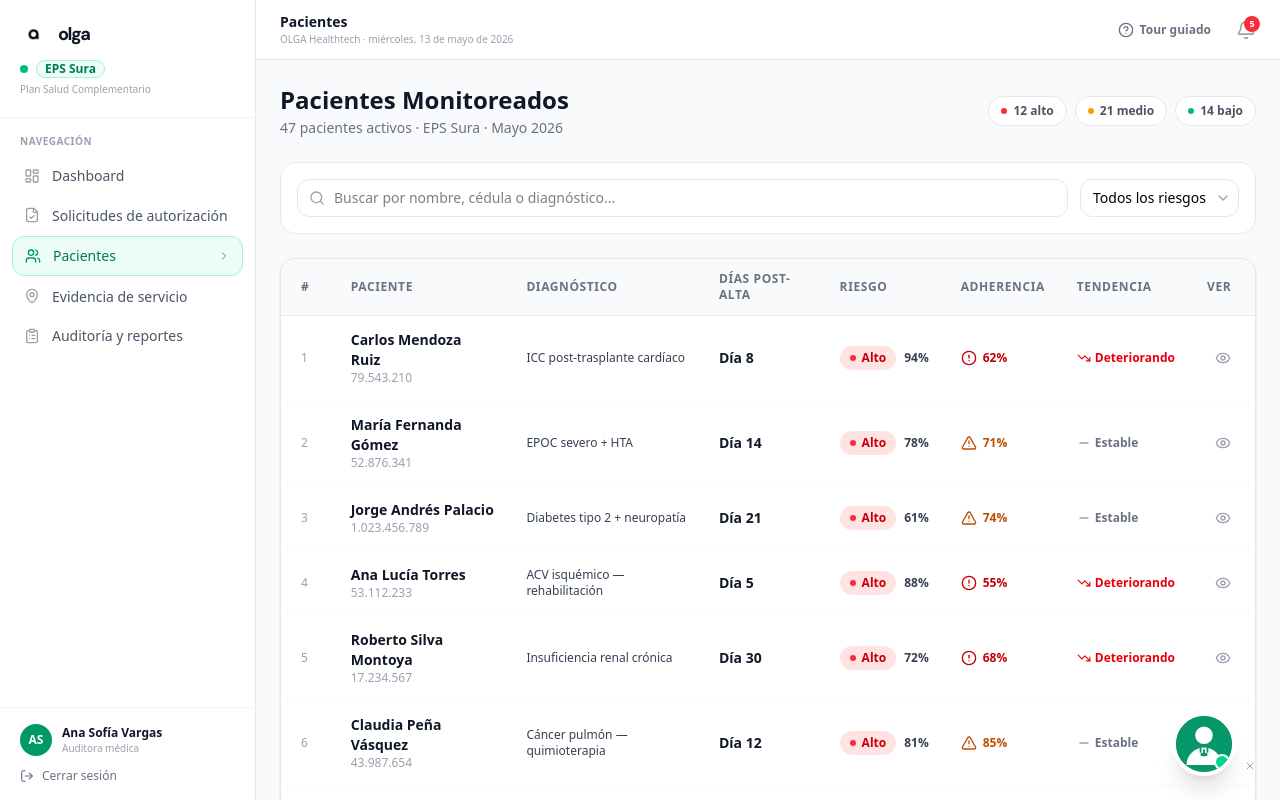
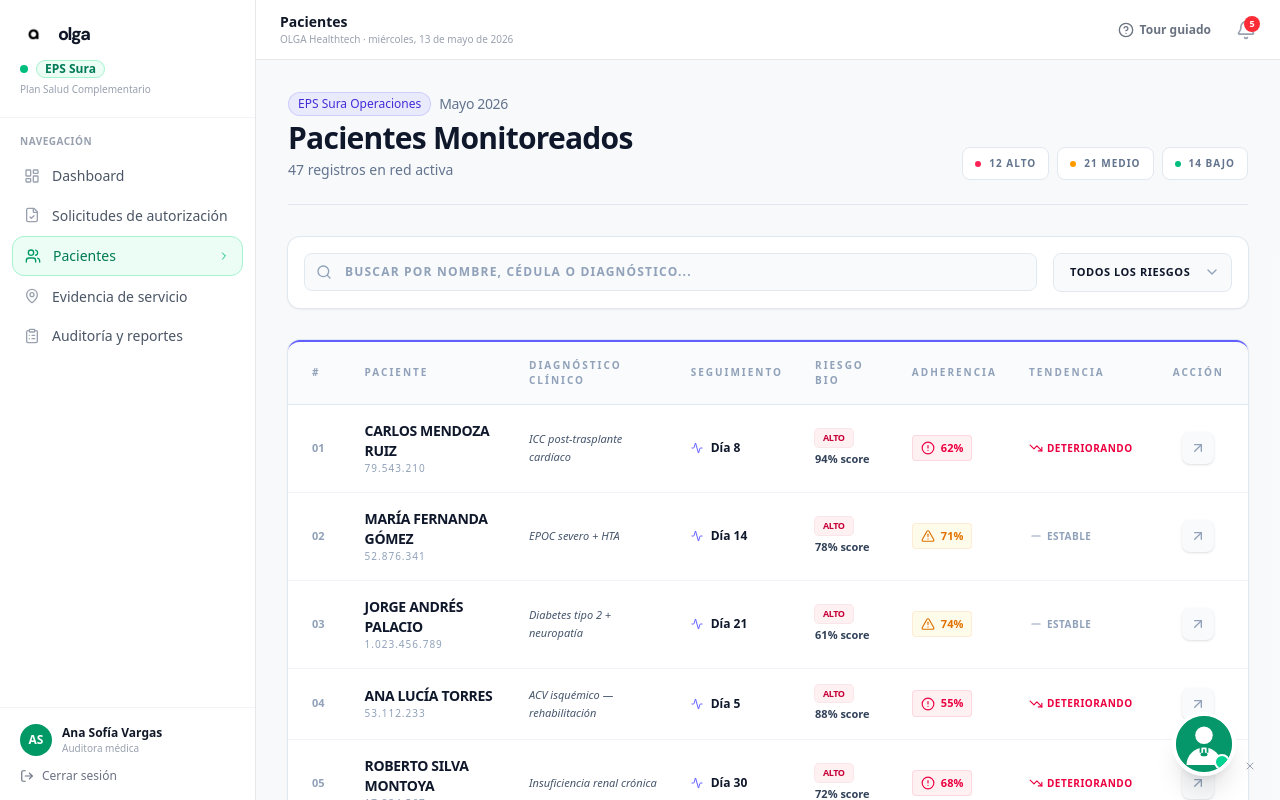
Before and after one commit to ximenabaquero/frontpruebarepositorio, a Next.js app: page /pacientes in a window 1280 px wide. Shown: the top 800 px of the page. Built offline with nearby package versions, Linux system fonts and the light colour scheme; no server answers; a web font is replaced by a local one.

Commit message:
estilos pacientes lista

```diff
--- a/src/features/pacientes-pagador/PacientesListPage.tsx
+++ b/src/features/pacientes-pagador/PacientesListPage.tsx
@@ -11,33 +11,38 @@ import {
   Minus,
   CheckCircle2,
   AlertTriangle,
-  AlertCircle
+  AlertCircle,
+  Activity,
+  ArrowUpRight
 } from "lucide-react";
 import { usePagination } from "@/utils/usePagination";
 import PaginationBar from "@/components/PaginationBar";
 import { pacientesPagador, type Riesgo, type Tendencia } from "@/data/mock/pacientes";
 
 const RIESGO_STYLES: Record<Riesgo, { bg: string; text: string; dot: string; label: string }> = {
-  alto:  { bg: "bg-red-100",     text: "text-red-700",     dot: "bg-red-500",     label: "Alto"  },
-  medio: { bg: "bg-amber-100",  text: "text-amber-700",  dot: "bg-amber-500",  label: "Medio" },
-  bajo:  { bg: "bg-emerald-100",text: "text-emerald-700",dot: "bg-emerald-500",label: "Bajo"  },
+  alto:   { bg: "bg-rose-50",     text: "text-rose-700",     dot: "bg-rose-500",     label: "Alto"  },
+  medio:  { bg: "bg-amber-50",    text: "text-amber-700",    dot: "bg-amber-500",    label: "Medio" },
+  bajo:   { bg: "bg-emerald-50",  text: "text-emerald-700",  dot: "bg-emerald-500",  label: "Bajo"  },
 };
 
 function AdherenciaBadge({ pct }: { pct: number }) {
   let Icon = AlertCircle;
-  let color = "text-red-700";
+  let color = "text-rose-600";
+  let bg = "bg-rose-50";
 
   if (pct >= 90) {
     Icon = CheckCircle2;
-    color = "text-emerald-700";
+    color = "text-emerald-600";
+    bg = "bg-emerald-50";
   } else if (pct >= 70) {
     Icon = AlertTriangle;
-    color = "text-amber-700";
+    color = "text-amber-600";
+    bg = "bg-amber-50";
   }
 
   return (
-    <span className={`text-xs font-bold ${color} flex items-center gap-1.5`}>
-      <Icon className="w-4 h-4" />
+    <span className={`text-[11px] font-bold ${color} ${bg} px-2 py-1 rounded border border-current/10 flex items-center gap-1.5 w-fit`}>
+      <Icon className="w-3.5 h-3.5" />
       <span>{pct}%</span>
     </span>
   );
@@ -45,17 +50,17 @@ function AdherenciaBadge({ pct }: { pct: number }) {
 
 function TendenciaBadge({ t }: { t: Tendencia }) {
   if (t === "mejorando") return (
-    <span className="flex items-center gap-1 text-emerald-600 text-xs font-semibold">
+    <span className="flex items-center gap-1 text-emerald-600 text-[10px] font-black uppercase tracking-wider">
       <TrendingUp className="w-3.5 h-3.5" /> Mejorando
     </span>
   );
   if (t === "deteriorando") return (
-    <span className="flex items-center gap-1 text-red-600 text-xs font-semibold">
+    <span className="flex items-center gap-1 text-rose-600 text-[10px] font-black uppercase tracking-wider">
       <TrendingDown className="w-3.5 h-3.5" /> Deteriorando
     </span>
   );
   return (
-    <span className="flex items-center gap-1 text-gray-500 text-xs font-semibold">
+    <span className="flex items-center gap-1 text-slate-400 text-[10px] font-black uppercase tracking-wider">
       <Minus className="w-3.5 h-3.5" /> Estable
     </span>
   );
@@ -87,86 +92,94 @@ export default function PacientesListPage() {
   }), []);
 
   return (
-    <div className="p-6 space-y-6">
-      {/* Header */}
-      <div className="flex flex-col sm:flex-row sm:items-center justify-between gap-4">
+    <div className="min-h-screen bg-slate-50/50 font-sans text-slate-900 antialiased p-4 lg:p-8 space-y-8">
+
+      {/* Header Estilo Olga */}
+      <header className="flex flex-col sm:flex-row sm:items-end justify-between gap-4 border-b border-slate-200 pb-6">
         <div>
-          <h1 className="text-2xl font-bold text-gray-900">Pacientes Monitoreados</h1>
-          <p className="text-sm text-gray-500 mt-0.5">
-            {pacientesPagador.length} pacientes activos · EPS Sura · Mayo 2026
+          <div className="flex items-center gap-2 mb-1">
+            <span className="flex h-6 items-center rounded-full bg-indigo-500/10 px-2.5 text-xs font-medium text-indigo-700 ring-1 ring-inset ring-indigo-500/20">
+              EPS Sura Operaciones
+            </span>
+            <span className="text-sm font-medium text-slate-500 tracking-tight">Mayo 2026</span>
+          </div>
+          <h1 className="text-3xl font-semibold tracking-tight text-slate-900">Pacientes Monitoreados</h1>
+          <p className="text-sm font-medium text-slate-500 mt-1">
+            {pacientesPagador.length} registros en red activa
           </p>
         </div>
-        {/* Mini resumen de riesgo */}
+
+        {/* Filtros rápidos (Badges de riesgo) */}
         <div className="flex items-center gap-2">
           {(["alto", "medio", "bajo"] as const).map((r) => (
             <button
               key={r}
               onClick={() => setFilterRiesgo(filterRiesgo === r ? "todos" : r)}
-              className={`flex items-center gap-1.5 text-xs font-semibold px-3 py-1.5 rounded-full border transition-colors ${
+              className={`flex items-center gap-2 text-[10px] font-black uppercase tracking-[0.1em] px-3 py-2 rounded-lg border transition-all ${
                 filterRiesgo === r
-                  ? `${RIESGO_STYLES[r].bg} ${RIESGO_STYLES[r].text} border-transparent`
-                  : "bg-white text-gray-600 border-gray-200 hover:border-gray-300"
+                  ? `${RIESGO_STYLES[r].bg} ${RIESGO_STYLES[r].text} border-current/20 ring-1 ring-current/10 shadow-sm`
+                  : "bg-white text-slate-500 border-slate-200 hover:border-slate-300"
               }`}
             >
-              <span className={`w-1.5 h-1.5 rounded-full ${RIESGO_STYLES[r].dot}`} />
+              <span className={`w-1.5 h-1.5 rounded-full ${RIESGO_STYLES[r].dot} ${filterRiesgo === r ? 'animate-pulse' : ''}`} />
               {counts[r]} {r}
             </button>
           ))}
         </div>
-      </div>
+      </header>
 
-      {/* Filtros */}
-      <div className="bg-white rounded-2xl border border-gray-200 p-4 flex flex-wrap gap-3 items-center">
-        <div className="relative flex-1 min-w-48">
-          <Search className="absolute left-3 top-1/2 -translate-y-1/2 w-4 h-4 text-gray-400" />
+      {/* Barra de Búsqueda y Filtros */}
+      <div className="bg-white rounded-xl ring-1 ring-slate-200 p-4 flex flex-wrap gap-4 items-center shadow-sm">
+        <div className="relative flex-1 min-w-[300px]">
+          <Search className="absolute left-3 top-1/2 -translate-y-1/2 w-4 h-4 text-slate-400" />
           <input
             type="text"
-            placeholder="Buscar por nombre, cédula o diagnóstico..."
+            placeholder="BUSCAR POR NOMBRE, CÉDULA O DIAGNÓSTICO..."
             value={search}
             onChange={(e) => setSearch(e.target.value)}
-            className="w-full pl-9 pr-4 py-2 text-sm border border-gray-200 rounded-xl focus:outline-none focus:ring-2 focus:ring-emerald-500/20 focus:border-emerald-400"
+            className="w-full pl-10 pr-4 py-2.5 text-xs font-bold uppercase tracking-widest bg-slate-50 border border-slate-200 rounded-lg focus:outline-none focus:ring-2 focus:ring-indigo-500/10 focus:border-indigo-400 transition-all placeholder:text-slate-400"
           />
         </div>
         <div className="relative">
           <select
             value={filterRiesgo}
             onChange={(e) => setFilterRiesgo(e.target.value as "todos" | Riesgo)}
-            className="text-sm border border-gray-200 rounded-xl px-3 py-2 pr-8 focus:outline-none focus:ring-2 focus:ring-emerald-500/20 appearance-none bg-white"
+            className="text-[11px] font-bold uppercase tracking-wider border border-slate-200 rounded-lg px-4 py-2.5 pr-10 focus:outline-none focus:ring-2 focus:ring-indigo-500/10 appearance-none bg-slate-50 cursor-pointer"
           >
-            <option value="todos">Todos los riesgos</option>
-            <option value="alto">Alto riesgo</option>
-            <option value="medio">Riesgo medio</option>
-            <option value="bajo">Bajo riesgo</option>
+            <option value="todos">TODOS LOS RIESGOS</option>
+            <option value="alto">ALTO RIESGO</option>
+            <option value="medio">RIESGO MEDIO</option>
+            <option value="bajo">BAJO RIESGO</option>
           </select>
-          <ChevronDown className="absolute right-2 top-1/2 -translate-y-1/2 w-4 h-4 text-gray-400 pointer-events-none" />
+          <ChevronDown className="absolute right-3 top-1/2 -translate-y-1/2 w-4 h-4 text-slate-400 pointer-events-none" />
         </div>
         {(search || filterRiesgo !== "todos") && (
           <button
             onClick={() => { setSearch(""); setFilterRiesgo("todos"); }}
-            className="text-xs text-gray-500 hover:text-gray-700 underline"
+            className="text-[10px] font-black text-rose-600 hover:text-rose-700 uppercase tracking-widest ml-2"
           >
-            Limpiar filtros
+            Limpiar Filtros
           </button>
         )}
       </div>
 
-      {/* Tabla */}
-      <div className="bg-white rounded-2xl border border-gray-200 shadow-sm overflow-hidden">
+      {/* Tabla con Estilo Auditoría */}
+      <div className="bg-white rounded-xl ring-1 ring-slate-200 shadow-sm overflow-hidden border-t-2 border-t-indigo-500">
         <div className="overflow-x-auto">
-          <table className="w-full text-sm">
+          <table className="w-full">
             <thead>
-              <tr className="bg-gray-50 border-b border-gray-200">
-                <th className="text-left px-5 py-3 text-xs font-bold text-gray-500 uppercase tracking-wider">#</th>
-                <th className="text-left px-4 py-3 text-xs font-bold text-gray-500 uppercase tracking-wider">Paciente</th>
-                <th className="text-left px-4 py-3 text-xs font-bold text-gray-500 uppercase tracking-wider">Diagnóstico</th>
-                <th className="text-left px-4 py-3 text-xs font-bold text-gray-500 uppercase tracking-wider">Días post-alta</th>
-                <th className="text-left px-4 py-3 text-xs font-bold text-gray-500 uppercase tracking-wider">Riesgo</th>
-                <th className="text-left px-4 py-3 text-xs font-bold text-gray-500 uppercase tracking-wider">Adherencia</th>
-                <th className="text-left px-4 py-3 text-xs font-bold text-gray-500 uppercase tracking-wider">Tendencia</th>
-                <th className="text-left px-4 py-3 text-xs font-bold text-gray-500 uppercase tracking-wider">Ver</th>
+              <tr className="bg-slate-50/80 border-b border-slate-200">
+                <th className="text-left px-6 py-4 text-[10px] font-black text-slate-400 uppercase tracking-[0.2em]">#</th>
+                <th className="text-left px-4 py-4 text-[10px] font-black text-slate-400 uppercase tracking-[0.2em]">Paciente</th>
+                <th className="text-left px-4 py-4 text-[10px] font-black text-slate-400 uppercase tracking-[0.2em]">Diagnóstico Clínico</th>
+                <th className="text-left px-4 py-4 text-[10px] font-black text-slate-400 uppercase tracking-[0.2em]">Seguimiento</th>
+                <th className="text-left px-4 py-4 text-[10px] font-black text-slate-400 uppercase tracking-[0.2em]">Riesgo Bio</th>
+                <th className="text-left px-4 py-4 text-[10px] font-black text-slate-400 uppercase tracking-[0.2em]">Adherencia</th>
+                <th className="text-left px-4 py-4 text-[10px] font-black text-slate-400 uppercase tracking-[0.2em]">Tendencia</th>
+                <th className="text-center px-6 py-4 text-[10px] font-black text-slate-400 uppercase tracking-[0.2em]">Acción</th>
               </tr>
             </thead>
-            <tbody className="divide-y divide-gray-50">
+            <tbody className="divide-y divide-slate-100">
               {paginatedItems.map((p, idx) => {
                 const rs = RIESGO_STYLES[p.riesgo];
                 const globalIdx = (currentPage - 1) * 10 + idx + 1;
@@ -174,41 +187,44 @@ export default function PacientesListPage() {
                   <tr
                     key={p.id}
                     onClick={() => router.push(`/pacientes/${p.id}`)}
-                    className="hover:bg-emerald-50/40 cursor-pointer transition-colors group"
+                    className="group hover:bg-slate-50 transition-all cursor-pointer"
                   >
-                    <td className="px-5 py-3.5 text-xs text-gray-400 font-medium">{globalIdx}</td>
-                    <td className="px-4 py-3.5">
-                      <p className="font-semibold text-gray-900 group-hover:text-emerald-700 transition-colors">{p.nombre}</p>
-                      <p className="text-xs text-gray-400">{p.cedula}</p>
+                    <td className="px-6 py-4 text-[11px] text-slate-400 font-bold">{globalIdx.toString().padStart(2, '0')}</td>
+                    <td className="px-4 py-4">
+                      <p className="text-sm font-bold text-slate-900 group-hover:text-indigo-600 transition-colors uppercase tracking-tight">{p.nombre}</p>
+                      <p className="text-[10px] font-medium text-slate-400 tracking-widest">{p.cedula}</p>
                     </td>
-                    <td className="px-4 py-3.5">
-                      <p className="text-gray-700 text-xs leading-snug max-w-[180px]">{p.diagnostico}</p>
+                    <td className="px-4 py-4">
+                      <p className="text-[11px] font-medium text-slate-600 leading-relaxed max-w-[200px] italic">
+                        {p.diagnostico}
+                      </p>
                     </td>
-                    <td className="px-4 py-3.5">
-                      <span className="text-sm font-bold text-gray-900">Día {p.dias_post_alta}</span>
+                    <td className="px-4 py-4">
+                      <div className="flex items-center gap-2">
+                        <Activity size={12} className="text-indigo-500" />
+                        <span className="text-xs font-bold text-slate-900">Día {p.dias_post_alta}</span>
+                      </div>
                     </td>
-                    <td className="px-4 py-3.5">
-                      <div className="flex items-center gap-2">
-                        <span className={`inline-flex items-center gap-1.5 text-xs font-bold px-2.5 py-1 rounded-full ${rs.bg} ${rs.text}`}>
-                          <span className={`w-1.5 h-1.5 rounded-full ${rs.dot}`} />
+                    <td className="px-4 py-4">
+                      <div className="flex flex-col gap-1">
+                        <span className={`inline-flex items-center justify-center gap-1.5 text-[9px] font-black px-2 py-0.5 rounded uppercase tracking-tighter w-fit ${rs.bg} ${rs.text} ring-1 ring-current/10`}>
                           {rs.label}
                         </span>
-                        <span className="text-xs font-bold text-gray-700">{p.riesgo_pct}%</span>
+                        <span className="text-[11px] font-bold text-slate-700">{p.riesgo_pct}% score</span>
                       </div>
                     </td>
-                    <td className="px-4 py-3.5">
+                    <td className="px-4 py-4">
                       <AdherenciaBadge pct={p.adherencia} />
                     </td>
-                    <td className="px-4 py-3.5">
+                    <td className="px-4 py-4">
                       <TendenciaBadge t={p.tendencia} />
                     </td>
-                    <td className="px-4 py-3.5">
-                      <button
-                        onClick={(e) => { e.stopPropagation(); router.push(`/pacientes/${p.id}`); }}
-                        className="p-2 rounded-lg text-gray-400 hover:text-emerald-600 hover:bg-emerald-50 transition-colors"
-                      >
-                        <Eye className="w-4 h-4" />
-                      </button>
+                    <td className="px-6 py-4">
+                      <div className="flex justify-center">
+                         <div className="p-2 rounded-lg bg-slate-50 text-slate-400 group-hover:bg-indigo-600 group-hover:text-white transition-all shadow-sm">
+                            <ArrowUpRight className="w-4 h-4" />
+                         </div>
+                      </div>
                     </td>
                   </tr>
                 );
@@ -217,13 +233,14 @@ export default function PacientesListPage() {
           </table>
 
           {filtered.length === 0 && (
-            <div className="text-center py-12 text-gray-400">
-              <Search className="w-8 h-8 mx-auto mb-2 opacity-40" />
-              <p className="text-sm font-medium">Sin resultados para los filtros aplicados</p>
+            <div className="text-center py-20 bg-slate-50/50">
+              <Search className="w-10 h-10 mx-auto mb-4 text-slate-200" />
+              <p className="text-[11px] font-black text-slate-400 uppercase tracking-[0.2em]">No se encontraron registros en la red</p>
             </div>
           )}
         </div>
 
+        <div className="bg-slate-50/50 border-t border-slate-100">
           <PaginationBar
             currentPage={currentPage}
             totalPages={totalPages}
@@ -236,5 +253,15 @@ export default function PacientesListPage() {
           />
         </div>
       </div>
+
+      {/* Footer Minimalista */}
+      <footer className="pt-8 flex flex-col md:flex-row justify-between items-center border-t border-slate-200 gap-4">
+        <p className="text-[10px] font-bold text-slate-400 uppercase tracking-widest">© 2026 OLGA HEALTHTECH · INFRAESTRUCTURA SURA</p>
+        <div className="flex gap-6 text-[10px] font-bold text-slate-400 tracking-widest">
+          <button className="hover:text-indigo-600 transition-colors uppercase">Consola de Red</button>
+          <button className="hover:text-indigo-600 transition-colors uppercase">Protocolos de Seguridad</button>
+        </div>
+      </footer>
+    </div>
   );
 }
```
Lines whose indentation alone changed are shown as unchanged.
